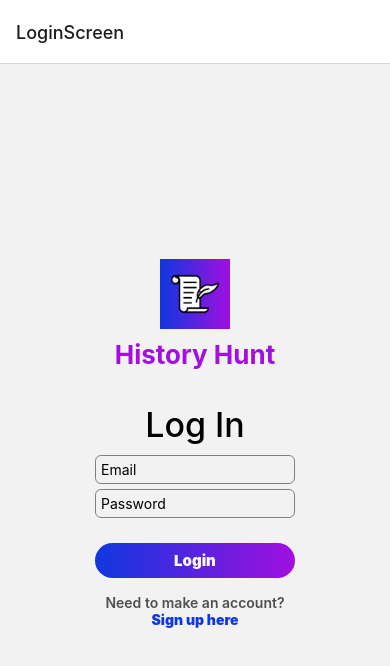
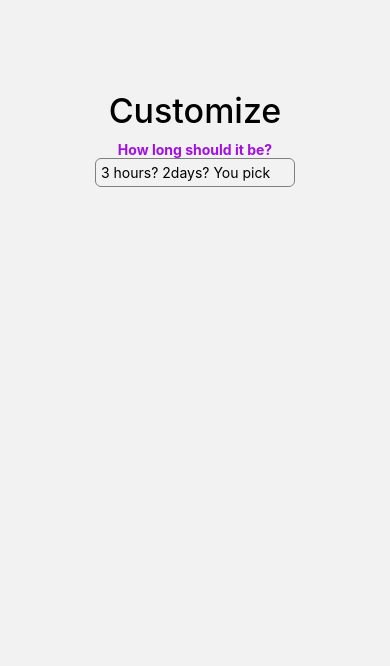
Before and after one commit to SinghBoi/History-Hunt-React-Native-with-FirebaseDb-Aug-24, a React Native app in the folder ReactNative/: screen /createHunt in a window 390 px wide. Shown: the top 666 px of the page. Built offline with nearby package versions, Linux system fonts and the light colour scheme.

Commit message:
added more template

```diff
--- a/ReactNative/App.js
+++ b/ReactNative/App.js
@@ -7,6 +7,7 @@ import { NavigationContainer } from '@react-navigation/native';
 import { createNativeStackNavigator } from '@react-navigation/native-stack';
 import StartScreen from './screens/StartScreen';
 import UserContextProvider from './store/userContext';
+import CreateHunt from './components/CreateHunt';
 
 const Stack = createNativeStackNavigator();
 
@@ -17,9 +18,10 @@ export default function App() {
       <UserContextProvider >
         <NavigationContainer>
           <Stack.Navigator>
-            <Stack.Screen name='LoginScreen' component={LoginScreen} />
-            <Stack.Screen name='SignUpScreen' component={SignUpScreen} />
-            <Stack.Screen name='StartScreen' component={StartScreen} />
+            <Stack.Screen name='LoginScreen' component={LoginScreen} options={{ headerShown: false}}/>
+            <Stack.Screen name='SignUpScreen' component={SignUpScreen} options={{ headerShown: false}}/>
+            <Stack.Screen name='StartScreen' component={StartScreen} options={{ headerShown: false}}/>
+            <Stack.Screen name="createHunt" component={CreateHunt} options={{ headerShown: false}}/>
           </Stack.Navigator>
         </NavigationContainer>
       </UserContextProvider>
--- a/ReactNative/components/CreateHunt.js
+++ b/ReactNative/components/CreateHunt.js
@@ -1,12 +1,53 @@
-import { View, Text } from 'react-native'
+import { View, Text, StyleSheet } from 'react-native'
 import React from 'react'
+import Input from './Input'
+import PinkText from './PinkText'
 
 const CreateHunt = () => {
+  const inputHandler = () => {
+
+  }
   return (
-    <View>
-      <Text>CreateHunt</Text>
+    <View style={styles.container}>
+      <Text style={styles.headerText}>Customize</Text>
+      <View>
+        <PinkText>How long should it be?</PinkText>
+        <Input
+          style={styles.textInput}
+          textInputConfig={{
+              autoCapitalize: "none",
+              autoCorrect: false,
+              onChangeText: inputHandler,
+              placeholder: "3 hours? 2days? You pick",
+          }}
+      />
+
+      </View>
     </View>
   )
 }
 
+const styles = StyleSheet.create({
+  container: {
+    flex: 1,
+    alignItems: 'center',
+    marginTop: 50,
+  },
+  headerText: {
+    fontSize: 34,
+    textAlign: 'center',
+    fontWeight: '500',
+    marginTop: 40,
+    marginBottom: 10,
+  },
+  textInput: {
+        marginBottom: 5,
+        borderWidth: 1,
+        borderColor: 'gray',
+        padding: 5,
+        borderRadius: 6,
+    width: 200,
+    },
+})
+
 export default CreateHunt
--- /dev/null
+++ b/ReactNative/components/PinkText.js
@@ -0,0 +1,21 @@
+import { View, Text, StyleSheet } from 'react-native'
+import React from 'react'
+
+const PinkText = ({children}) => {
+  return (
+    <View>
+      <Text style={styles.textColor}>{children}</Text>
+    </View>
+
+  )
+}
+
+const styles = StyleSheet.create({
+  textColor: {
+    color: '#A20FDF',
+    fontWeight: 'bold',
+    textAlign:'center',
+  }
+})
+
+export default PinkText
--- a/ReactNative/components/SignUpForm.js
+++ b/ReactNative/components/SignUpForm.js
@@ -67,7 +67,7 @@ const SignUpForm = () => {
             Alert.alert('Incomplete Details', 'Please fill all the details.');
             return;
         }
-        const password = encryptPassword(inputValue.password)
+        const password = await encryptPassword(inputValue.password)
 
         const newUser = {
             email: inputValue.email,
@@ -115,6 +115,8 @@ const SignUpForm = () => {
             <Input
                 style={styles.textInput}
                 textInputConfig={{
+                    autoCapitalize: "none",
+                    autoCorrect: false,
                     secureTextEntry: true,
                     onChangeText: inputHandler.bind(this, "password"),
                     placeholder: "Password",
--- a/ReactNative/screens/StartScreen.js
+++ b/ReactNative/screens/StartScreen.js
@@ -1,4 +1,4 @@
-import { View, Text } from 'react-native'
+import { View, Text, StyleSheet } from 'react-native'
 import React from 'react'
 import User from '../components/User'
 import ActiveHunts from '../components/ActiveHunts'
@@ -11,10 +11,19 @@ const StartScreen = ({navigation}) => {
       <User />
       <ActiveHunts />
       <PlannedHunts />
-      <Text> Create a Hunt</Text>
+      <Text style={styles.createHuntText} onPress={()=> navigation.navigate('createHunt')}> Create a Hunt</Text>
       <Medals />
     </View>
   )
 }
 
+const styles = StyleSheet.create({
+  createHuntText: {
+    color: 'orange',
+    textDecorationLine: 'underline',
+    fontSize: 16,
+    fontWeight: 'bold'
+  }
+})
+
 export default StartScreen
```
Also changed, not shown: 1 other file (tests, documents, lock files or other folders).
